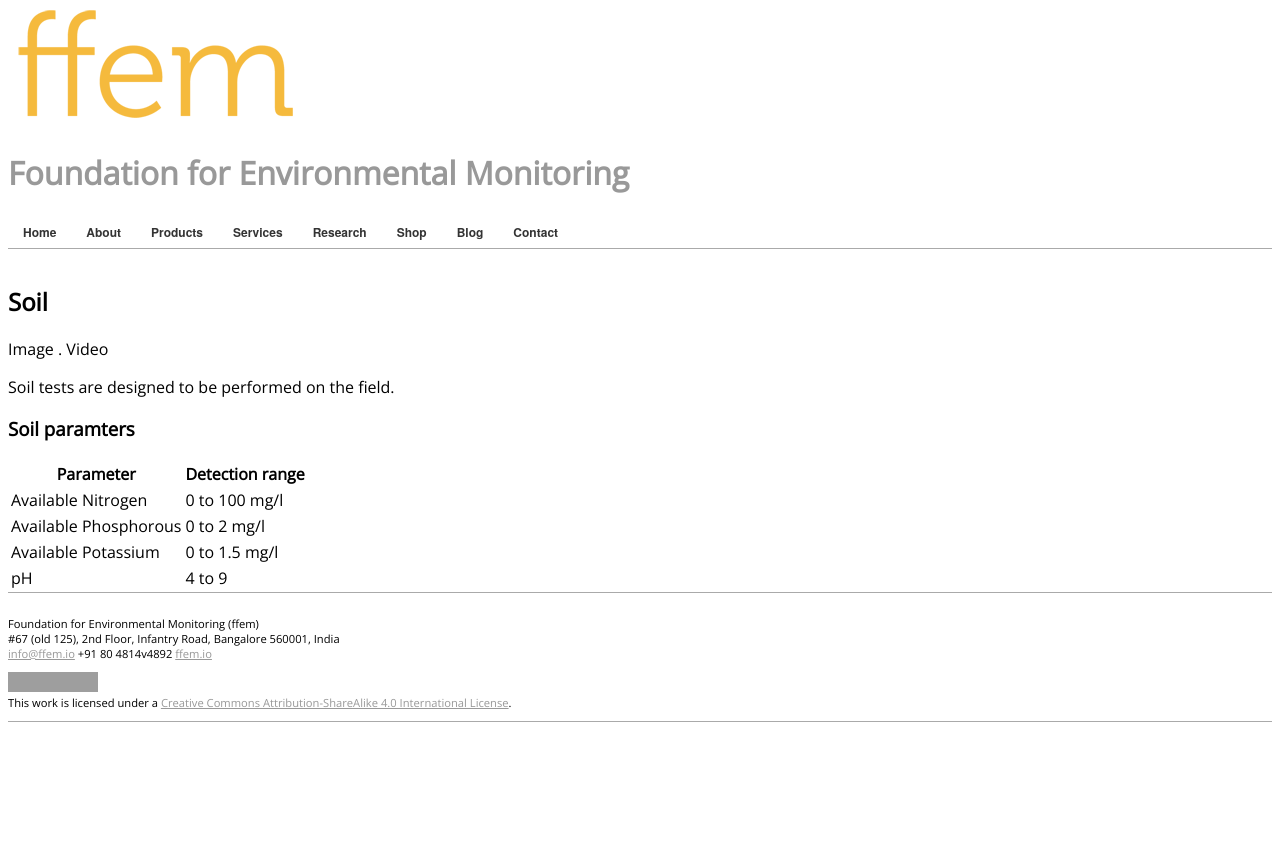
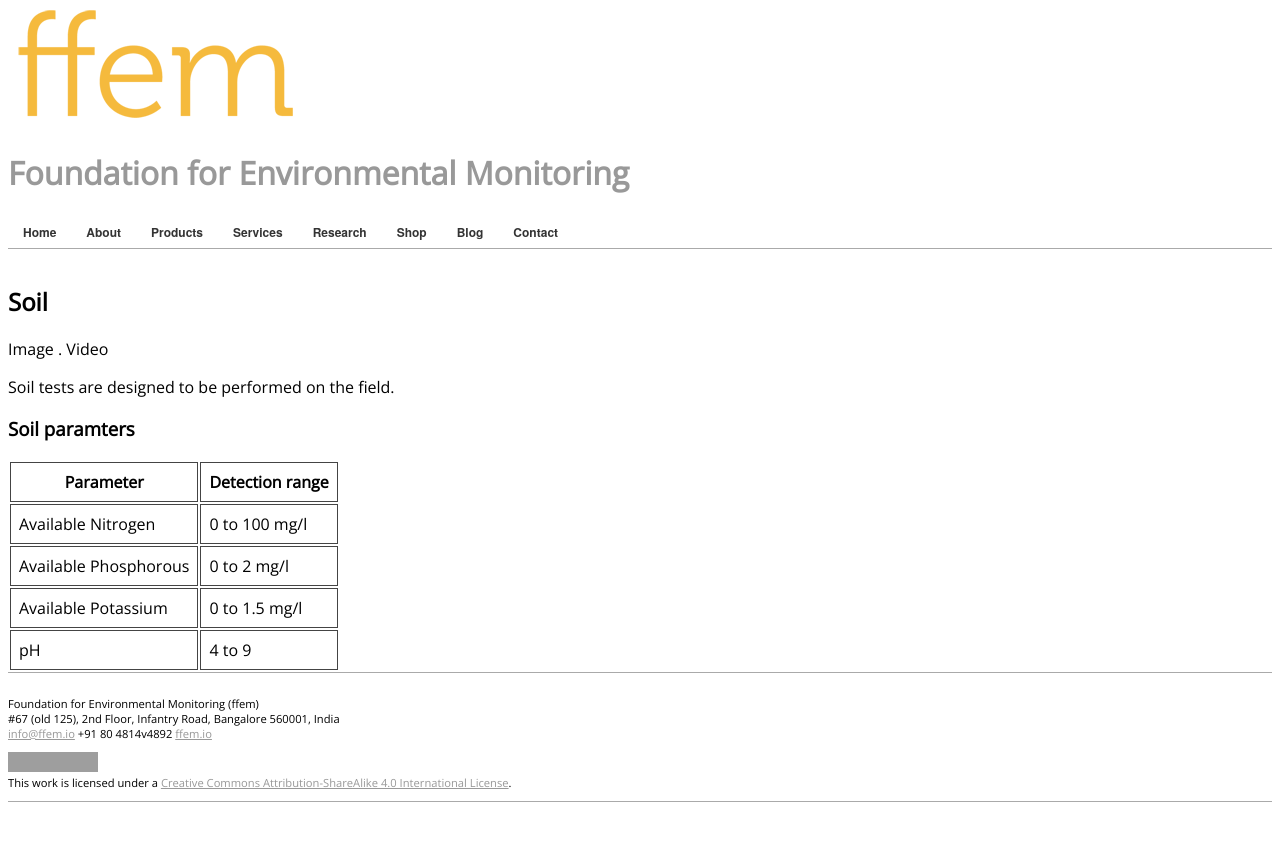
Before and after one commit to adraman/foundation-for-environmental-monitoring.github.io, a Jekyll site: the page built from soil.md, in a window 1280 px wide. Shown: the top 841 px of the page. Built offline with Jekyll 4.4.1, drawn with Linux system fonts in a browser that asks for light colours; grey boxes are pictures that could not be loaded.

Commit message:
Styled tables

```diff
--- a/styles/main.css
+++ b/styles/main.css
@@ -23,6 +23,20 @@ a:link, a:visited, a:hover, a:active {
 
 header a:link, a:visited, a:hover, a:active {
 	text-decoration: none;
+}
+
+article table td {
+	padding: 0.5em;
+	margin: 0;
+	border: 1px solid #444;
+}
+
+
+article table th {
+	padding: 0.5em;
+	margin: 0;
+	border: 1px solid #444;
+	font-weight: bold;
 }
 
 /* Menus */
```
